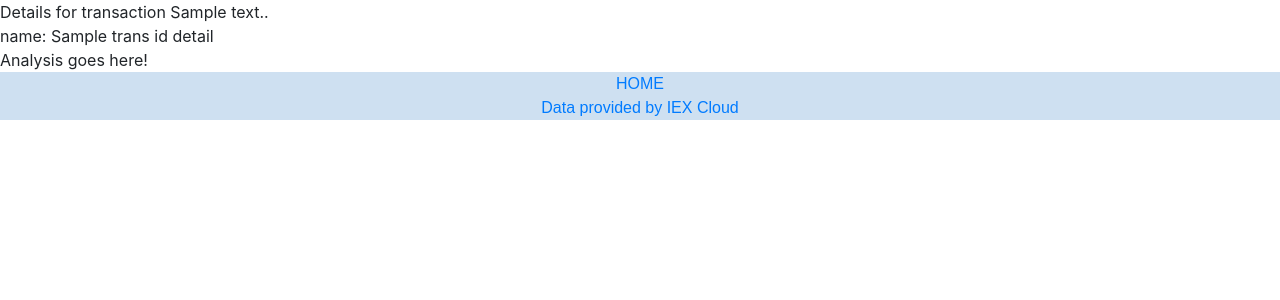
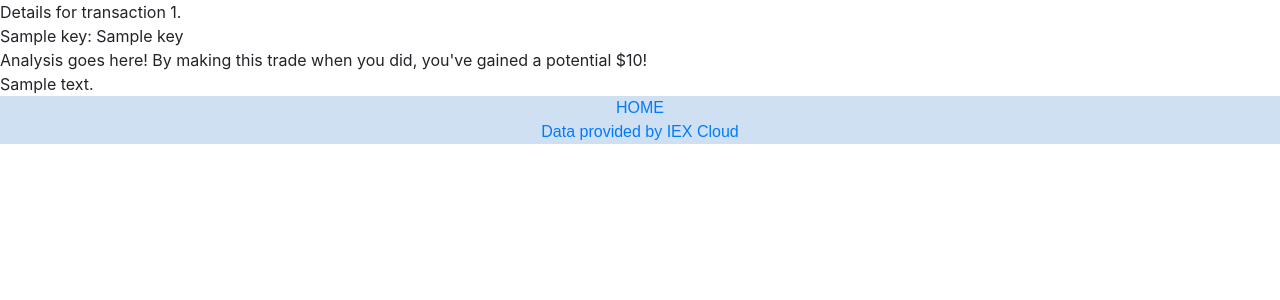
Before and after one commit to lucasdpau/stockfeels, a Flask app: template templates/details.html in a window 1280 px wide. Shown: the part 134-434 px from the top of the page. Run offline with Flask 2, Linux system fonts and the light colour scheme; the template is opened without the code that fills it: most values are stand-ins (such as "Sample title", 1, 10 or a date in 2020); some libraries are stand-ins or nearby versions.

Commit message:
improve details page slightly. going to invalid transactionid gives 404

```diff
--- a/app.py
+++ b/app.py
@@ -108,7 +108,7 @@ def profile():
         current_profile_page = 1
     entries_per_page = 4
     total_pages = int(number_of_entries/entries_per_page) + 1
-
+    #'shorten' the list of user transactions to only contain the content in the "current page"
     user_transactions = user_transactions[(entries_per_page * (current_profile_page-1)):(entries_per_page * current_profile_page)]
 
     stock_info_dict = {}
@@ -183,13 +183,24 @@ def details():
     try:
         trans_id_int = int(trans_id)
     except:
-        return "Invalid transactionid"
+        abort(404)
     #Users are only allowed to view their own transactions. This checks to make sure the current user is the one who made the entry
     user_permission = functions.check_if_transid_belongs_to_user(userid, trans_id_int)
+    transaction_details_row_object = functions.get_single_transaction(trans_id)
+    transaction_details_dict = {}
+    for key in transaction_details_row_object.keys():
+        transaction_details_dict[key] = transaction_details_row_object[key]
+    if user_permission:
+        if functions.get_stock_quote_as_plaintext(transaction_details_dict["stock_name"]) != "Unknown symbol":
+            current_price = float(functions.get_stock_quote_as_plaintext(transaction_details_dict["stock_name"]))
+            price_difference = transaction_details_row_object["price"] - current_price
+        else:
+            current_price = 0
+            price_difference = 0
+        transaction_details_dict["current_price"] = current_price
+        transaction_details_dict["price_difference"] = price_difference
 
-    trans_id_details = functions.get_single_transaction(trans_id)
-    if user_permission:
-        return render_template("details.html", trans_id_details=trans_id_details)
+        return render_template("details.html", transaction_details_dict=transaction_details_dict)
     else:
         #return 403 if user is sneaky and edits query string to see other transactions
         abort(403)
--- a/templates/details.html
+++ b/templates/details.html
@@ -1,15 +1,24 @@
 {% extends "layout_template.html" %}
 {% block main %}
     <div>
-        Details for transaction {{ trans_id_details[0] }}.
+        Details for transaction {{ transaction_details_dict["transaction_id"] }}.
     </div>
     <div>
-        {% for key in trans_id_details.keys() %}
-            {{ key }}: {{ trans_id_details[key] }}
+        {% for key in transaction_details_dict %}
+            {{ key }}: {{ transaction_details_dict[key] }}
             <br>
         {% endfor %}
     </div>
     <div>
         Analysis goes here!
+        {% if transaction_details_dict["price_difference"] > 0 %}
+        By making this trade when you did, you've gained a potential ${{transaction_details_dict["price_difference"]}}!
+        {% else %}
+        By making this trade when you did, you lost a potential ${{transaction_details_dict["price_difference"]}}.
+        {% endif %}
+    </div>
+    <div>
+        {{transaction_details_dict}}
+
     </div>
 {% endblock %}
--- a/templates/register.html
+++ b/templates/register.html
@@ -22,7 +22,7 @@
                         Looks good!
                     </div>
                     <div class="invalid-feedback">
-                        Please choose a password.
+                        Please enter a password.
                     </div>
                 </div>
             </div>
@@ -38,11 +38,13 @@
                         </div>
                     </div>
                 </div>
+            <div class="form-row col-md-4 mb-3">
+                    Passwords are case sensitive
+            </div>
             <div class="form-row" id="register-submit-button">
                 <input type="submit" class="btn-secondary form-control">
             </div>
         </form>
-        Passwords are case sensitive
     </div>
     <script>
         // Example starter JavaScript for disabling form submissions if there are invalid fields
```
Also changed, not shown: templates/test.html (+20 -0 lines).
